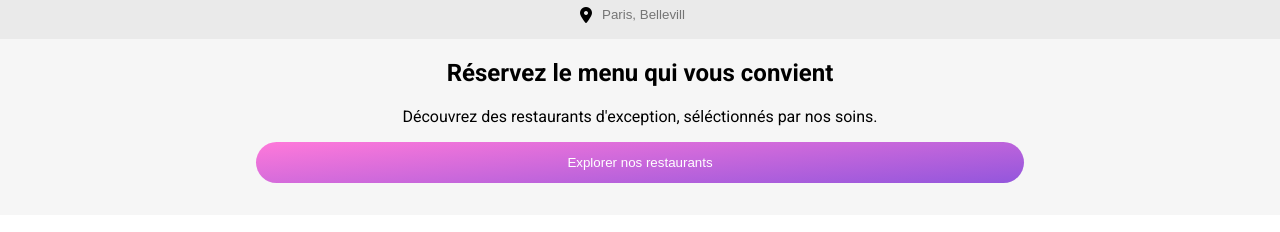
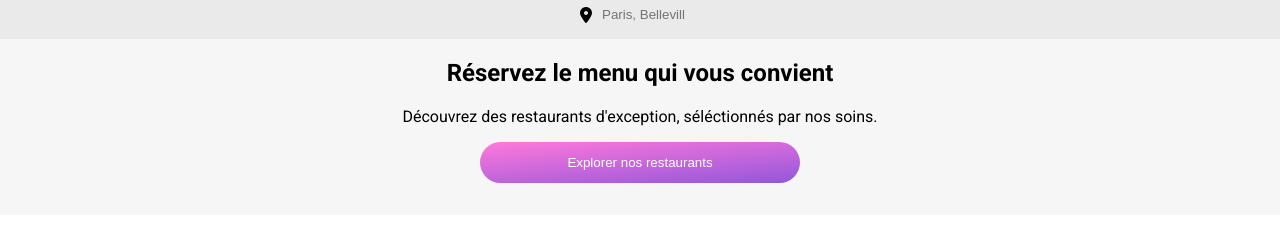
Before and after one commit to Xemn/SpysschaertSteven_3_02112021, a website: page index.html in a window 1280 px wide. Shown: the part 70-302 px from the top of the page. Drawn offline with nearby package versions, Linux system fonts and the light colour scheme; files that its build step writes are made by us from their sources; a web font is replaced by a local one.

Commit message:
Adding my mixin rules for each type of buttons

```diff
--- a/sass/components/_buttons.scss
+++ b/sass/components/_buttons.scss
@@ -45,6 +45,10 @@
   &--command {
     width: 50%;
     margin-top: 3rem;
+  }
+
+  @include media-minwidth("desktop") {
+    width: 25%;
   }
 }
 
@@ -126,4 +130,8 @@
     -ms-transition: 400ms ease-in-out;
     -o-transition: 400ms ease-in-out;
   }
+
+  @include media-minwidth("desktop") {
+    width: 30%;
+  }
 }
```
